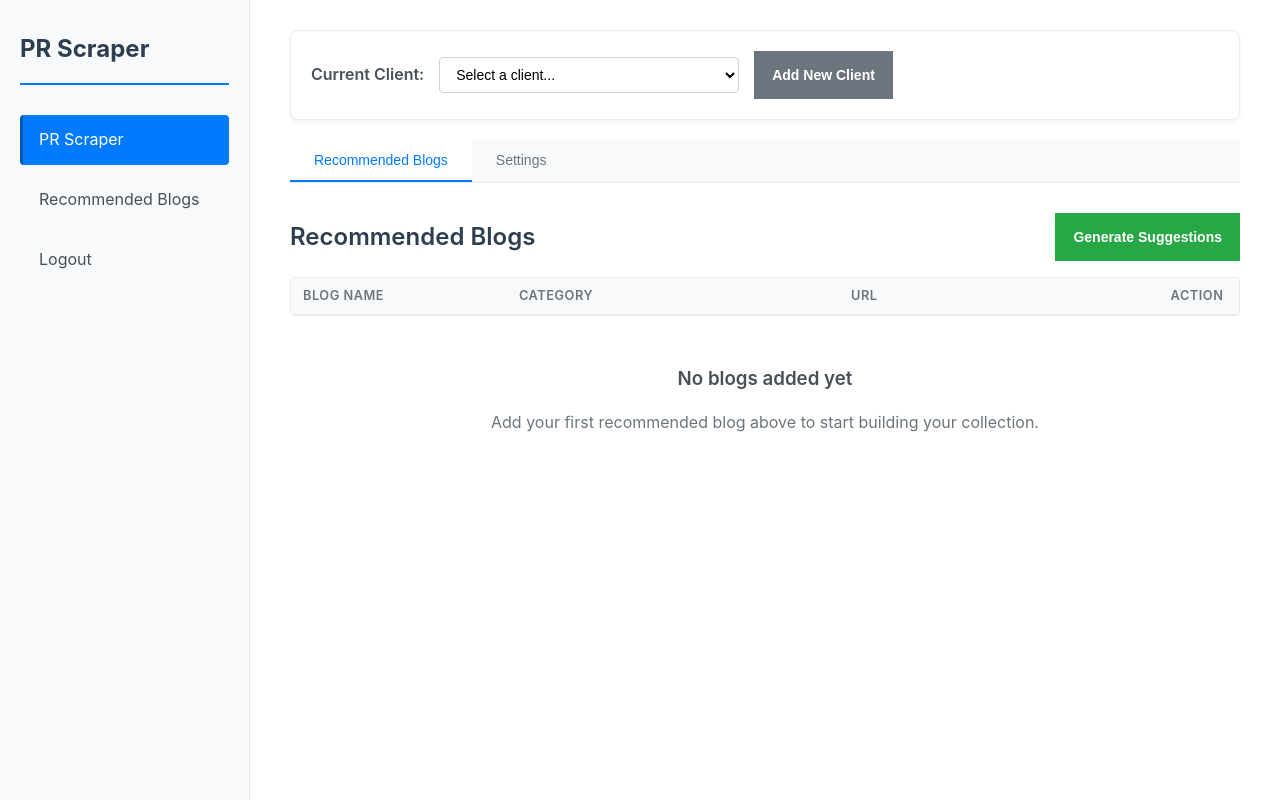
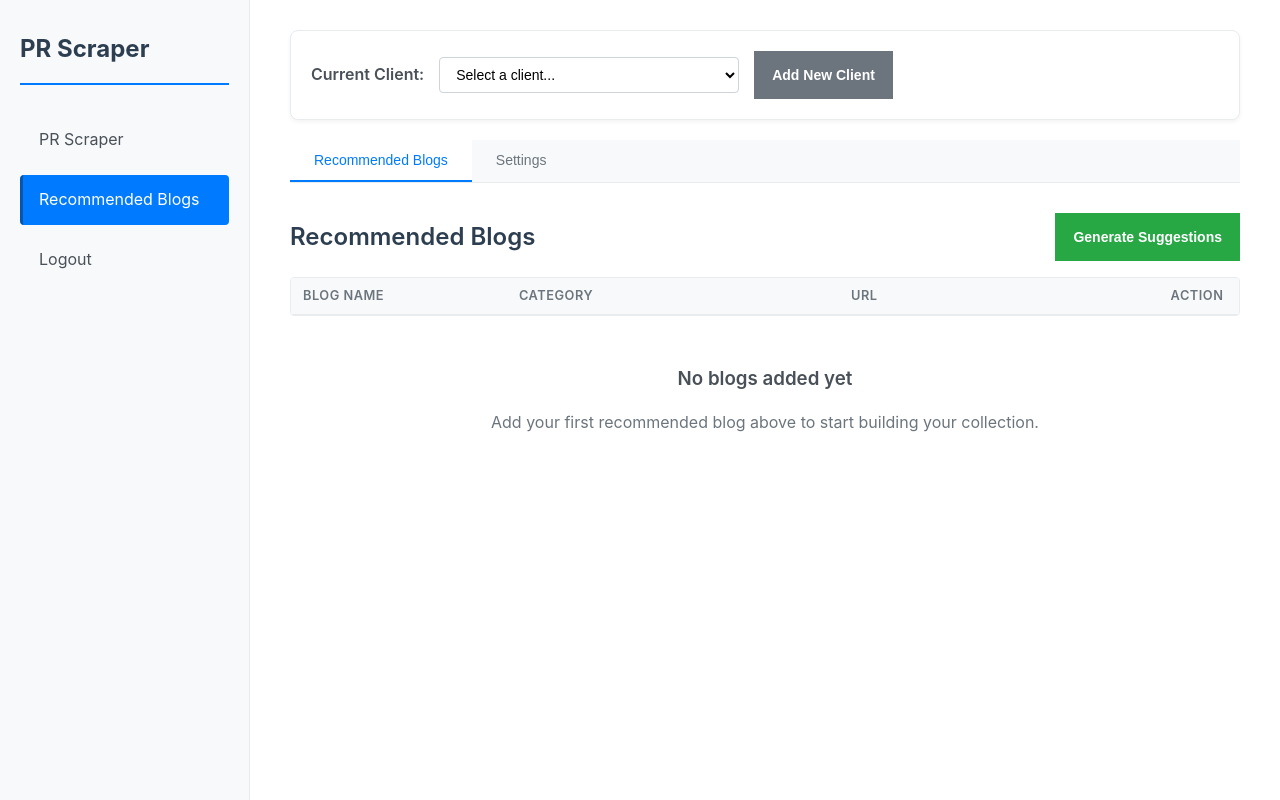
Before and after one commit to backchannelai-lab/ir-website-news-scraper, a website: page public/index.html in a window 1280 px wide. Drawn offline with Linux system fonts and the light colour scheme; no server answers.

Commit message:
Fix sidebar navigation highlighting
- Add updateSidebarActive function to properly manage sidebar highlighting
- Fix Recommended Blogs sidebar item to highlight when clicked
- Remove default active class from PR Scraper sidebar item
- Set Recommended Blogs as default highlighted sidebar item
- Clear sidebar highlighting when on Settings page (no sidebar item)

```diff
--- a/public/index.html
+++ b/public/index.html
@@ -16,7 +16,7 @@
         <div class="sidebar">
             <div class="sidebar-title">PR Scraper</div>
             <ul class="sidebar-nav">
-                <li><a href="/" class="active">PR Scraper</a></li>
+                <li><a href="/">PR Scraper</a></li>
                 <li><a href="#" id="blogs-tab">Recommended Blogs</a></li>
                 <li><a href="/api/logout">Logout</a></li>
             </ul>
--- a/public/script.js
+++ b/public/script.js
@@ -554,15 +554,30 @@ document.addEventListener('DOMContentLoaded', () => {
         activePage.style.display = 'block';
     }
 
+    // Sidebar navigation functionality
+    function updateSidebarActive(activeItem) {
+        // Remove active class from all sidebar items
+        document.querySelectorAll('.sidebar-nav a').forEach(link => {
+            link.classList.remove('active');
+        });
+
+        // Add active class to the selected item
+        if (activeItem) {
+            activeItem.classList.add('active');
+        }
+    }
+
     blogsTab.addEventListener('click', (e) => {
         e.preventDefault();
         showPage(blogsTab, blogsPage);
+        updateSidebarActive(document.getElementById('blogs-tab'));
         getBlogs(); // Load blogs when switching to this page
     });
 
     settingsTab.addEventListener('click', (e) => {
         e.preventDefault();
         showPage(settingsTab, settingsPage);
+        updateSidebarActive(null); // Clear sidebar highlighting since there's no settings sidebar item
         loadSettings();
     });
 
@@ -1045,9 +1060,13 @@ Make the descriptions specific to the client's tracked companies and industry fo
     document.getElementById('blogs-tab').addEventListener('click', (e) => {
         e.preventDefault();
         showPage(blogsTab, blogsPage);
+        updateSidebarActive(e.target);
         getBlogs(); // Load blogs when switching to this page
     });
 
     // Initial load
     getClients();
+
+    // Set initial sidebar highlighting for the default page (Recommended Blogs)
+    updateSidebarActive(document.getElementById('blogs-tab'));
 });
```
